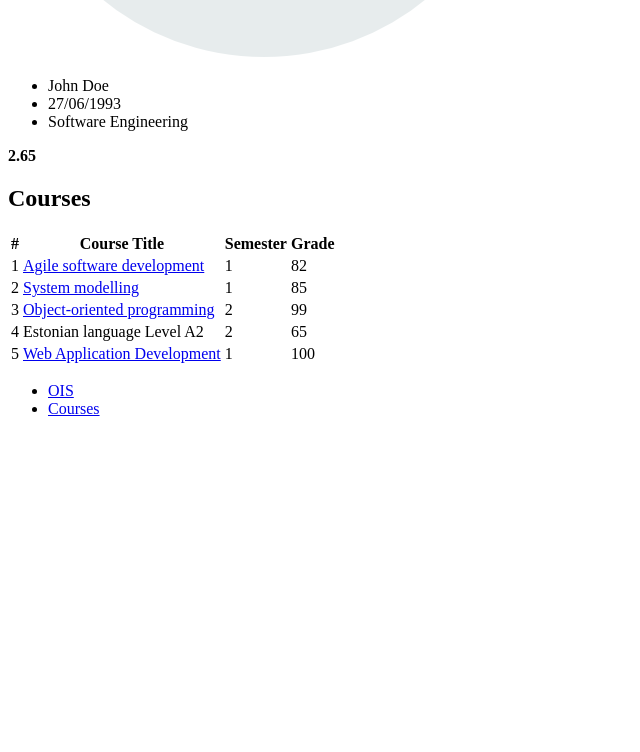
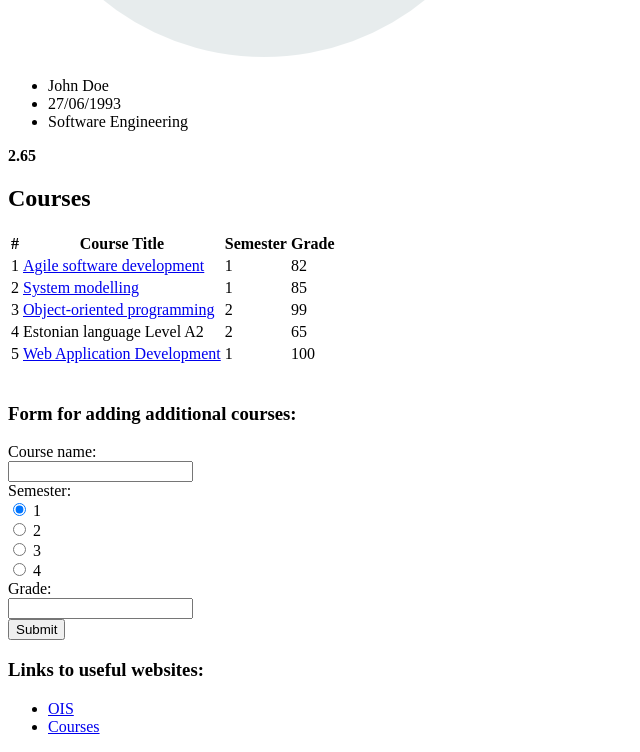
Before and after one commit to stlaisaar/Web-Application-Development---STL, a plain HTML site: page index.html in a window 1280 px wide. Shown: the part 481-1233 px from the top of the page, without its empty margins (0-640 px from the left). Before the commit the page ends 915 px from the top, so only its background shows below. Drawn offline with Linux system fonts and the light colour scheme.

Commit message:
Changes to forms

```diff
--- a/index.html
+++ b/index.html
@@ -73,7 +73,23 @@
         </table>
     </section>
 
+    <section>
+        <br>
+        <h3>Form for adding additional courses:</h3>
+        Course name:<br>
+        <input type="text" name="coursename"><br>
+        Semester:<br>
+        <input type="radio" name="semester" value="1" checked> 1<br>
+        <input type="radio" name="semester" value="2"> 2<br>
+        <input type="radio" name="semester" value="3"> 3<br>
+        <input type="radio" name="semester" value="4"> 4<br>
+        Grade:<br>
+        <input type="number" name="grade"><br>
+        <input type="submit" value="Submit">
+    </section>
+
     <footer>
+        <h3>Links to useful websites:</h3>
         <ul>
             <li>
                 <a href="https://ois2.ut.ee/" target="_blank">OIS</a>
```
